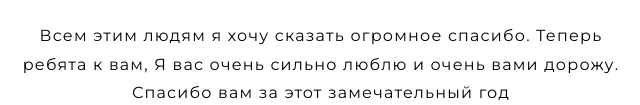
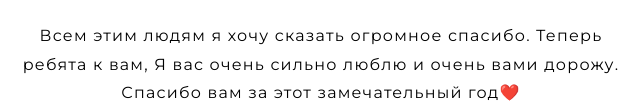
Before and after one commit to wrincied/2022, a plain HTML site: page index.html in a window 1280 px wide. Shown: the part 3452-3557 px from the top of the page, 319-959 px from the left. Drawn offline with Linux system fonts and the light colour scheme.

Commit message:
first commit

```diff
--- a/index.html
+++ b/index.html
@@ -212,7 +212,7 @@
         <div class="footer__footer">
           <p>Всем этим людям я хочу сказать огромное спасибо.
             Теперь ребята к вам, Я вас очень сильно люблю и очень вами дорожу.
-            Спасибо вам за этот замечательный год
+            Спасибо вам за этот замечательный год❤️
           </p>
 
         </div>
```
